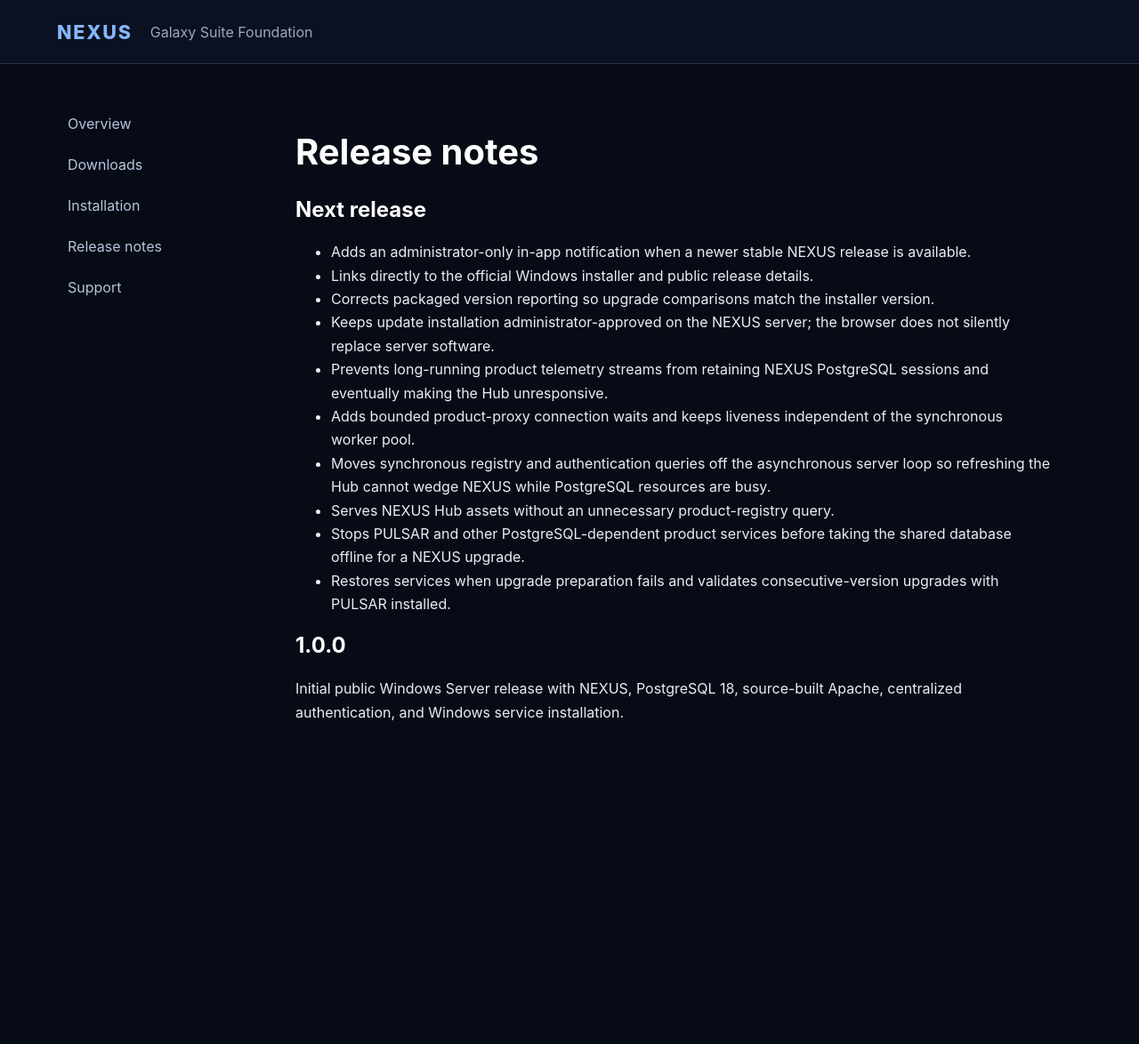
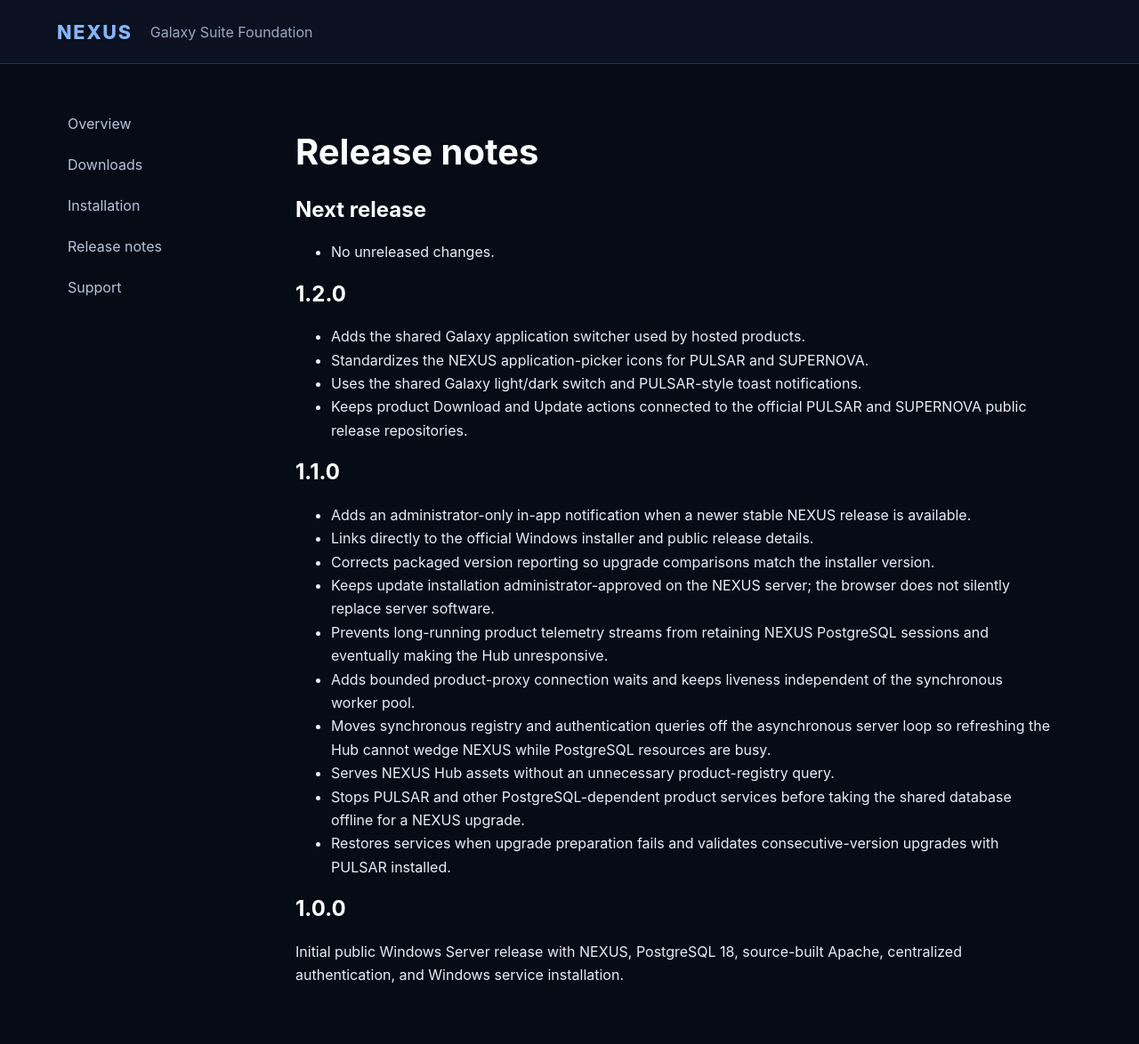
Before and after one commit to JayDubb85/NEXUS-Releases, a Jekyll site: the page built from docs/release-notes.md, in a window 1280 px wide. Shown: the whole page at 89% size. Built offline with Jekyll 4.4.1, drawn with Linux system fonts in a browser that asks for light colours; before the commit the page ends 900 px from its top, so only the background shows below that.

Commit message:
Update public NEXUS distribution

```diff
--- a/docs/release-notes.md
+++ b/docs/release-notes.md
@@ -7,6 +7,17 @@ description: NEXUS release history
 # Release notes
 
 ## Next release
+
+- No unreleased changes.
+
+## 1.2.0
+
+- Adds the shared Galaxy application switcher used by hosted products.
+- Standardizes the NEXUS application-picker icons for PULSAR and SUPERNOVA.
+- Uses the shared Galaxy light/dark switch and PULSAR-style toast notifications.
+- Keeps product Download and Update actions connected to the official PULSAR and SUPERNOVA public release repositories.
+
+## 1.1.0
 
 - Adds an administrator-only in-app notification when a newer stable NEXUS release is available.
 - Links directly to the official Windows installer and public release details.
```
